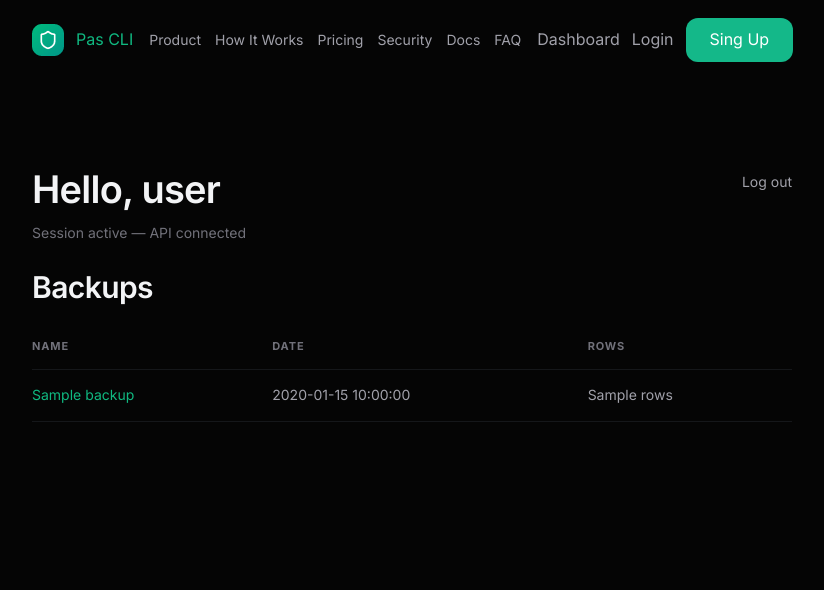
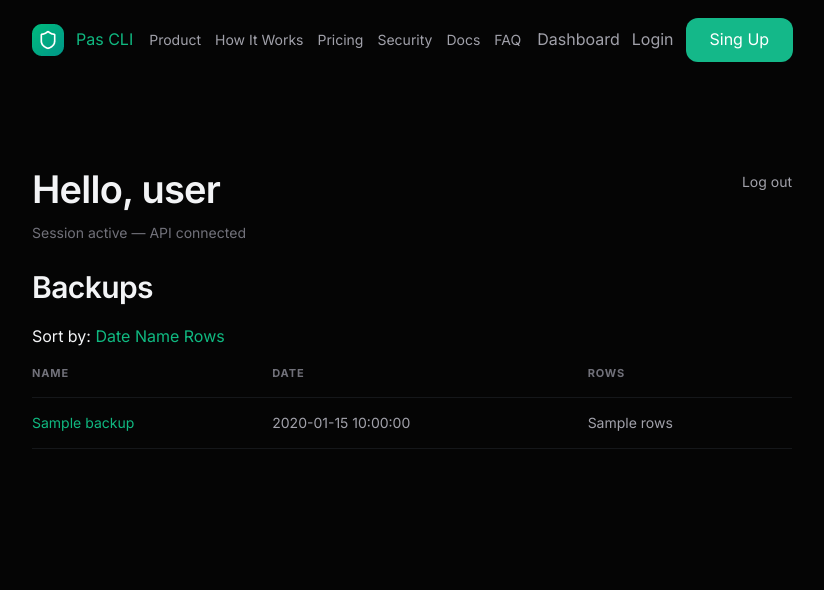
Before and after one commit to Scroll07/Passwords_Fastapi, a FastAPI app: template templates/dashboard.html in a window 1280 px wide. Shown: the top 590 px of the page, without its empty margins (228-1052 px from the left). Run offline with FastAPI, Linux system fonts and the light colour scheme; the template is opened without the code that fills it: most values are stand-ins (such as "Sample title", 1, 10 or a date in 2020); parts of the project's set-up code (start-up, migrations or seed data) failed here and were passed over.

Commit message:
added sorting for dashboard page

```diff
--- a/src/schemas/base.py
+++ b/src/schemas/base.py
@@ -1,4 +1,5 @@
 from datetime import datetime
+from enum import StrEnum
 
 from pydantic import BaseModel, Field, field_validator, ConfigDict, computed_field
 from pydantic import ValidationError
@@ -57,6 +58,10 @@ class UserData(BaseModel):
     password_hash: str
     telegram_id: int | None
 
+class SortByBackups(StrEnum):
+    NAME = "name"
+    ROWS = "rows"
+    CREATED_AT = "created_at"
 
 
 class BackupData(BaseModel):
--- a/templates/dashboard.html
+++ b/templates/dashboard.html
@@ -12,7 +12,7 @@
                     <p>Session active — API connected</p>
                 </div>
 
-                <form action="{{ url_for('web_logout') }}", method="post">
+                <form action="{{ url_for('web_logout') }}" method="post">
                     <button id="dashboard-logout" class="dashboard-logout" type="submit">Log out</button>
                 </form>
             </div>
@@ -31,21 +31,50 @@
                             </tr>
                         </thead>
                         <tbody>
-                            {% for backup in backups if backup.pinned%}
+                            {% for backup in backups if backup.pinned %}
                             <tr>
                                 <td>
-                                    <a href={{ url_for('user_backup', backup_id=backup.id) }} class="backup-name">{{ backup.name }}</a>
+                                    <a href="{{ url_for('user_backup', backup_id=backup.id) }}" class="backup-name">
+                                        {{ backup.name }}
+                                    </a>
                                 </td>
                                 <td>{{ backup.created_at_formatted }}</td>
                                 <td>{{ backup.rows }}</td>
-
                             </tr>
                             {% endfor %}
                         </tbody>
                     </table>
                 {% endif %}
 
-                <h2>Backups</h2>
+                <div class="backups-header">
+                    <h2>Backups</h2>
+
+                    <div class="sort-links">
+                        <span class="sort-label">Sort by:</span>
+
+                        <a
+                            href="{{ url_for('dashboard') }}?sort_by=created_at"
+                            class="sort-link {% if sort_by == 'created_at' %}sort-link-active{% endif %}"
+                        >
+                            Date
+                        </a>
+
+                        <a
+                            href="{{ url_for('dashboard') }}?sort_by=name"
+                            class="sort-link {% if sort_by == 'name' %}sort-link-active{% endif %}"
+                        >
+                            Name
+                        </a>
+
+                        <a
+                            href="{{ url_for('dashboard') }}?sort_by=rows"
+                            class="sort-link {% if sort_by == 'rows' %}sort-link-active{% endif %}"
+                        >
+                            Rows
+                        </a>
+                    </div>
+                </div>
+
                 <table class="dashboard-table">
                     <thead>
                         <tr>
@@ -55,14 +84,15 @@
                         </tr>
                     </thead>
                     <tbody>
-                        {% for backup in backups if not backup.pinned%}
+                        {% for backup in backups if not backup.pinned %}
                         <tr>
                             <td>
-                                <a href={{ url_for('user_backup', backup_id=backup.id) }} class="backup-name">{{ backup.name }}</a>
+                                <a href="{{ url_for('user_backup', backup_id=backup.id) }}" class="backup-name">
+                                    {{ backup.name }}
+                                </a>
                             </td>
                             <td>{{ backup.created_at_formatted }}</td>
                             <td>{{ backup.rows }}</td>
-
                         </tr>
                         {% endfor %}
                     </tbody>
```
Also changed, not shown: src/routers/web/passwords.py (+11 -36 lines), src/routers/web/static_pages.py (+17 -7 lines).
